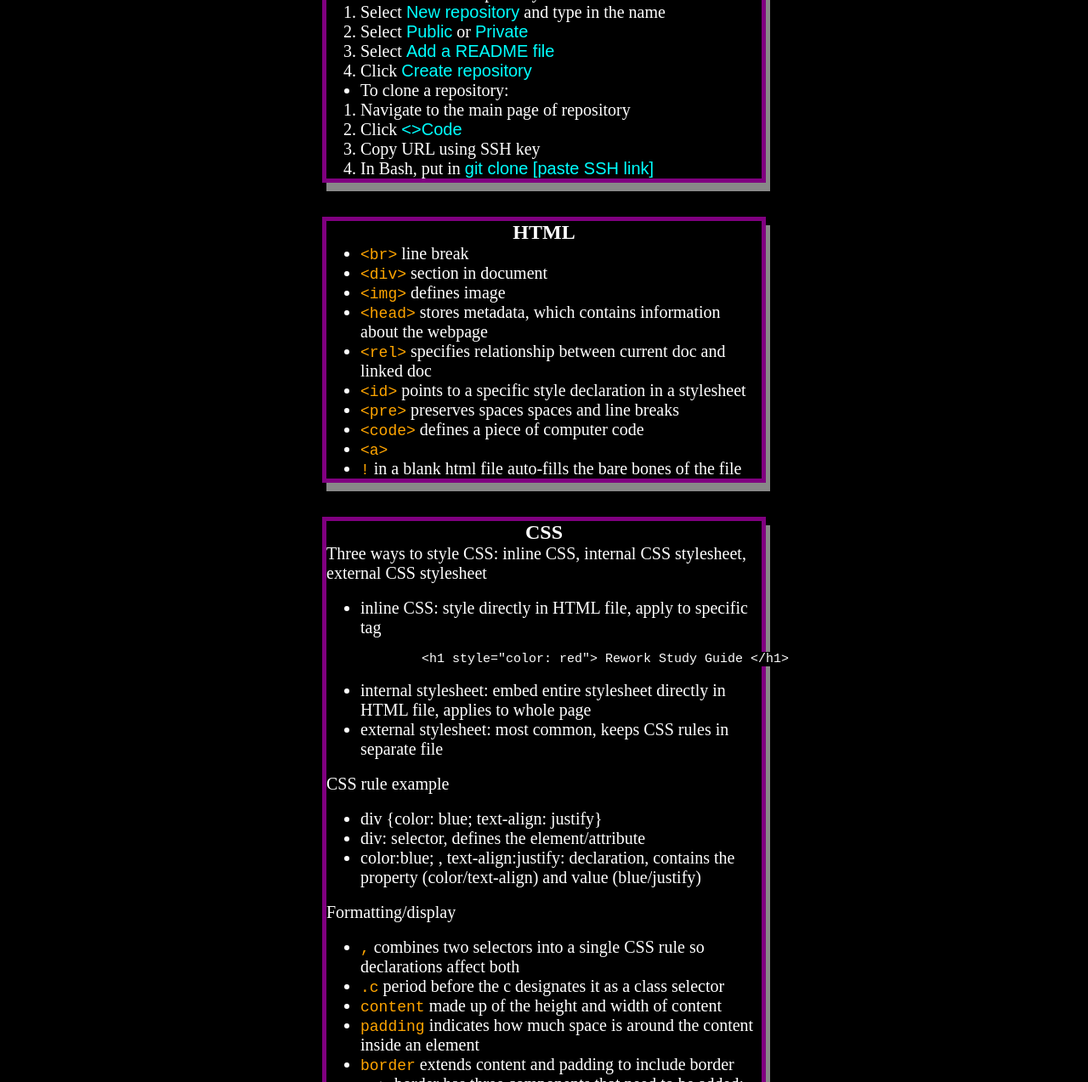
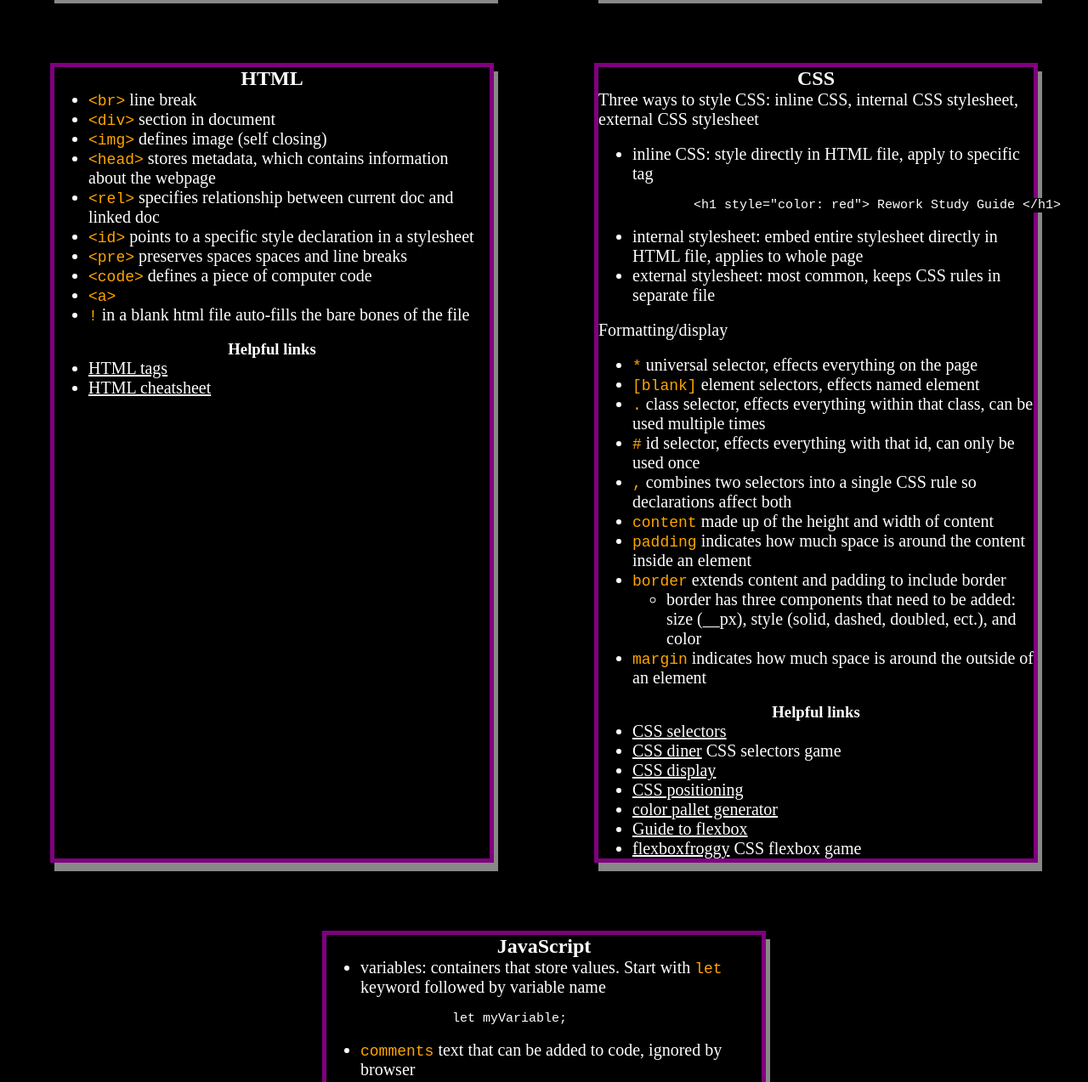
Before and after one commit to ashleyh5440/new-prework-study-guide, a plain HTML site: page index.html in a window 1280 px wide. Shown: the part 1130-2403 px from the top of the page at 85% size. Drawn offline with Linux system fonts and the light colour scheme.

Commit message:
added flex wrap to main, rearranged links, added content to css section

```diff
--- a/assets/style.css
+++ b/assets/style.css
@@ -12,8 +12,7 @@ footer {
     background-color: purple;
     color: white;
 }
-h1,
-h2 {
+h1, h2, h3 {
     text-align: center;
 }
 img {
@@ -22,6 +21,12 @@ img {
     width: 115x;
     margin-left: auto;
     margin-right: auto;
+}
+main{
+    /* made the cards side-by-side */
+    display: flex;
+    flex-wrap: wrap;
+    justify-content: center;
 }
 ul {
     padding-left: 40px;
@@ -43,6 +48,8 @@ p {
     margin: 40px auto;
     border: 5px solid purple;
     box-shadow: 5px 10px #888888;
+    /* display: flex;
+    flex-wrap: wrap; */
 }
 .keyword li span{
     font-family: 'Courier New', Courier, monospace;
--- a/index.html
+++ b/index.html
@@ -16,6 +16,7 @@
     </header>
     <section class="heading-links">
       <br>
+      <!-- makes these links to different sections of the page -->
       <a href="#git-section">GitBash/Command Line</a>
       <a href="#github-section">GitHub</a>
       <a href="#html-section">HTML</a>
@@ -50,6 +51,12 @@
               <li><span>git push origin [branch name]</span></li>
             </ol>
         </ul>
+        <br>
+        <h3>Helpful links</h3>
+        <ul>
+          <li><a href="https://developer.mozilla.org/en-US/docs/Learn/Tools_and_testing/Understanding_client-side_tools/Command_line#basic_built-in_terminal_commands">Command line crash course</a></li>
+          <li><a href="https://medium.com/@saurabhdahibhate50/devops-day-12-task-ec437bc30715">Cheat sheet for Bash/GitHub</a></li>
+        </ul>
       </section>
       <section class="card" id="github-section">
         <h2>GitHub</h2>
@@ -77,7 +84,7 @@
         <ul class="keyword">
           <li><span>&lt;br&gt;</span> line break</li>
           <li><span>&lt;div&gt;</span> section in document</li>
-          <li><span>&lt;img&gt;</span> defines image</li>
+          <li><span>&lt;img&gt;</span> defines image (self closing)</li>
           <li><span>&lt;head&gt;</span> stores metadata, which contains information about the webpage</li>
           <li><span>&lt;rel&gt;</span> specifies relationship between current doc and linked doc</li>
           <li><span>&lt;id&gt;</span> points to a specific style declaration in a stylesheet</li>
@@ -86,6 +93,12 @@
           <li><span>&lt;a&gt;</span></li>
           <li><span>!</span> in a blank html file auto-fills the bare bones of the file</li>
         </ul>
+        <br>
+        <h3>Helpful links</h3>
+          <ul>
+            <li><a href="https://www.w3schools.com/TAGS/ref_byfunc.asp">HTML tags</a></li>
+            <li><a href="https://coding-boot-camp.github.io/full-stack/html/html-cheatsheet">HTML cheatsheet</a></li>
+          </ul>
       </section>
       <section class="card" id="css-section">
         <h2>CSS</h2>
@@ -99,20 +112,23 @@
             <li>internal stylesheet: embed entire stylesheet directly in HTML file, applies to whole page</li>
             <li>external stylesheet: most common, keeps CSS rules in separate file</li>
           </ul>
-          <br>
+          <!-- <br>
           <p>CSS rule example</p>
           <br>
           <ul>
             <li>div {color: blue; text-align: justify}</li>
             <li>div: selector, defines the element/attribute</li>
             <li>color:blue; , text-align:justify: declaration, contains the property (color/text-align) and value (blue/justify)</li>
-          </ul>
+          </ul> -->
           <br>
           <p>Formatting/display</p>
           <br>
           <ul class="keyword">
+          <li><span>*</span> universal selector, effects everything on the page</li>
+          <li><span>[blank]</span> element selectors, effects named element</li>
+          <li><span>.</span> class selector, effects everything within that class, can be used multiple times</li>
+          <li><span>#</span> id selector, effects everything with that id, can only be used once</li>
           <li><span>,</span> combines two selectors into a single CSS rule so declarations affect both</li>
-          <li><span>.c</span> period before the c designates it as a class selector</li>
           <li><span>content</span> made up of the height and width of content</li>
           <li><span>padding</span> indicates how much space is around the content inside an element</li>
           <li><span>border</span> extends content and padding to include border</li>
@@ -120,6 +136,17 @@
               <li>border has three components that need to be added: size (__px), style (solid, dashed, doubled, ect.), and color</li>
             </ul>
           <li><span>margin</span> indicates how much space is around the outside of an element</li>
+          </ul>
+          <br>
+        <h3>Helpful links</h3>
+          <ul>
+            <li><a href="https://www.w3schools.com/cssref/css_selectors.php">CSS selectors</a></li>
+            <li><a href="https://flukeout.github.io/">CSS diner</a> CSS selectors game</li>
+            <li><a href="https://www.w3schools.com/css/css_display_visibility.asp">CSS display</a></li>
+            <li><a href="https://www.w3schools.com/css/css_positioning.asp">CSS positioning</a></li>
+            <li><a href="https://coolors.co/">color pallet generator</a></li>
+            <li><a href="https://css-tricks.com/snippets/css/a-guide-to-flexbox/">Guide to flexbox</a></li>
+            <li><a href="https://flexboxfroggy.com/">flexboxfroggy</a> CSS flexbox game
           </ul>
       </section>
       <section class="card" id="javascript-section">
@@ -195,7 +222,7 @@
           </code></pre>
         </ul>
       </section>
-      <section class="card" id="link-section">
+      <!-- <section class="card" id="link-section">
         <h2>Useful links</h2>
         <ul>
           <li><a href="https://developer.mozilla.org/en-US/docs/Learn/Tools_and_testing/Understanding_client-side_tools/Command_line#basic_built-in_terminal_commands">Command line crash course</a></li>
@@ -207,7 +234,7 @@
               <li><a href="https://developer.mozilla.org/en-US/docs/Glossary/CSS_Selector">CSS selector</a></li>
               <li><a href="https://developer.mozilla.org/en-US/docs/Web/CSS/display">Display</a></li>
             </ul>
-        </ul>
+        </ul> -->
       </section>
     </main>
 
```
